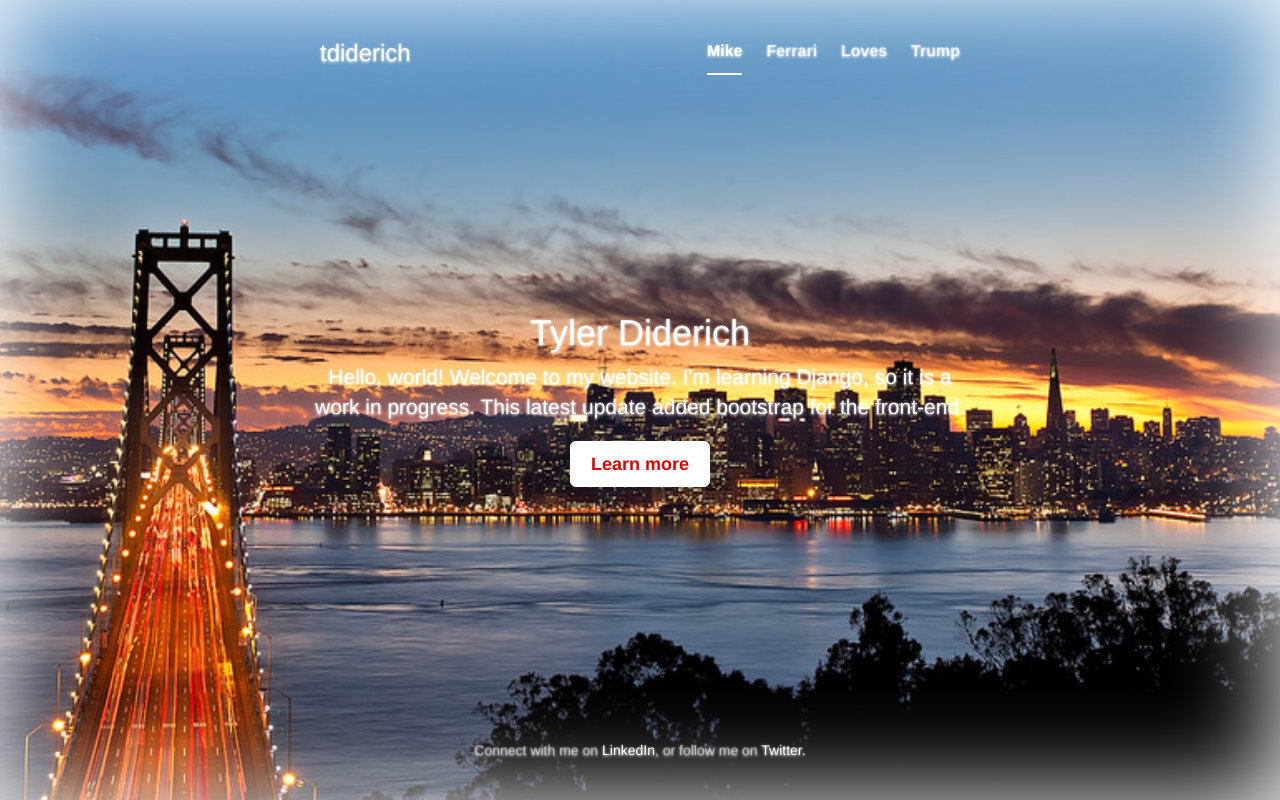
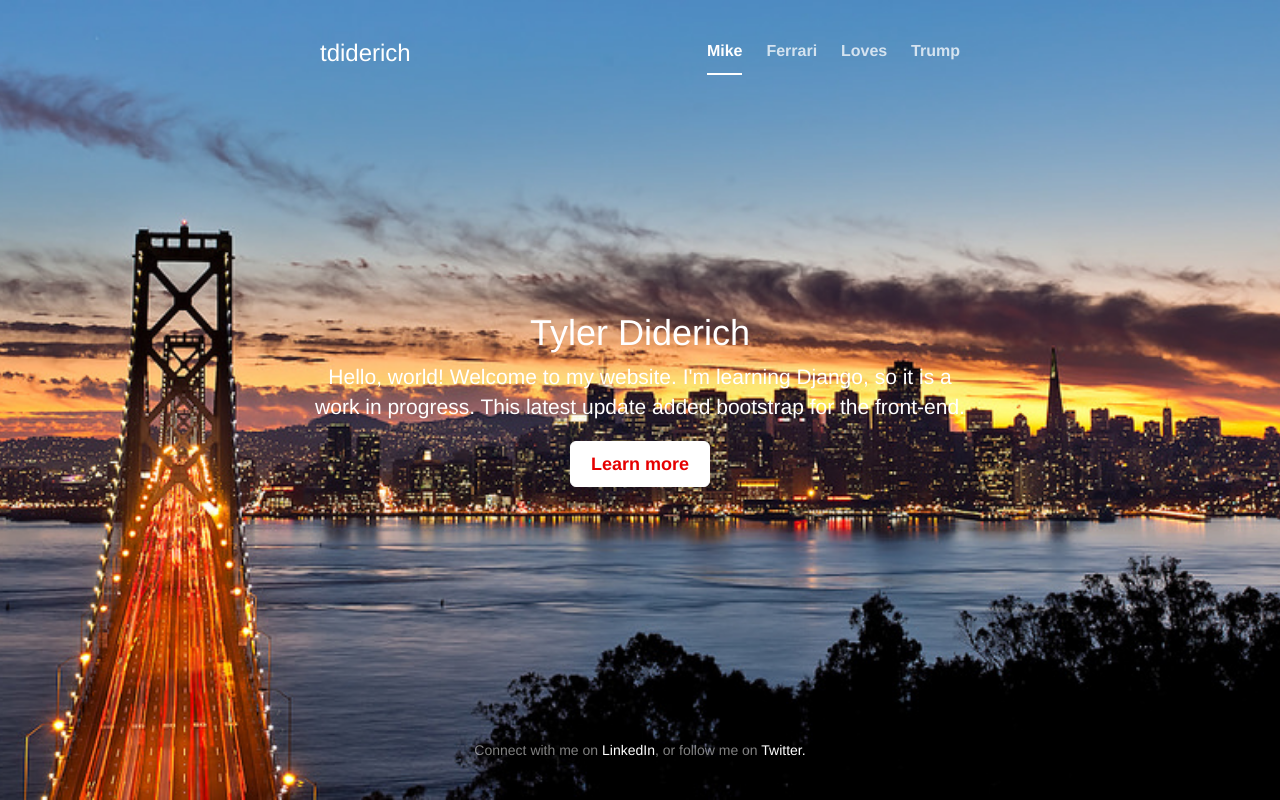
Before and after one commit to tdiderich/tdiderich_com, a Django app: page / in a window 1280 px wide. Run offline with Django 3.2, Linux system fonts and the light colour scheme; some libraries are stand-ins or nearby versions.

```diff
--- a/django_project/static/css/cover.css
+++ b/django_project/static/css/cover.css
@@ -39,7 +39,7 @@ body {
   height: 100%;
   color: #fff;
   text-align: center;
-  text-shadow: 0 1px 3px rgba(255, 255, 255, 1);
+  text-shadow: none;;
 }
 
 
@@ -49,8 +49,8 @@ body {
   width: 100%;
   height: 100%; /* For at least Firefox */
   min-height: 100%;
-  -webkit-box-shadow: inset 0 0 100px rgba(255, 255, 255, 1);
-          box-shadow: inset 0 0 100px rgba(255, 255, 255, 1);
+  -webkit-box-shadow: none;
+          box-shadow: none;
 }
 .site-wrapper-inner {
   display: table-cell;
```
